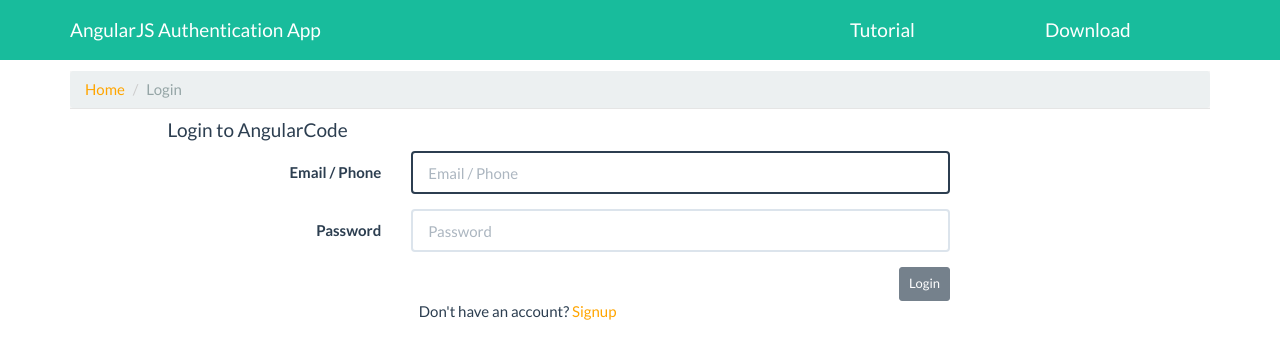
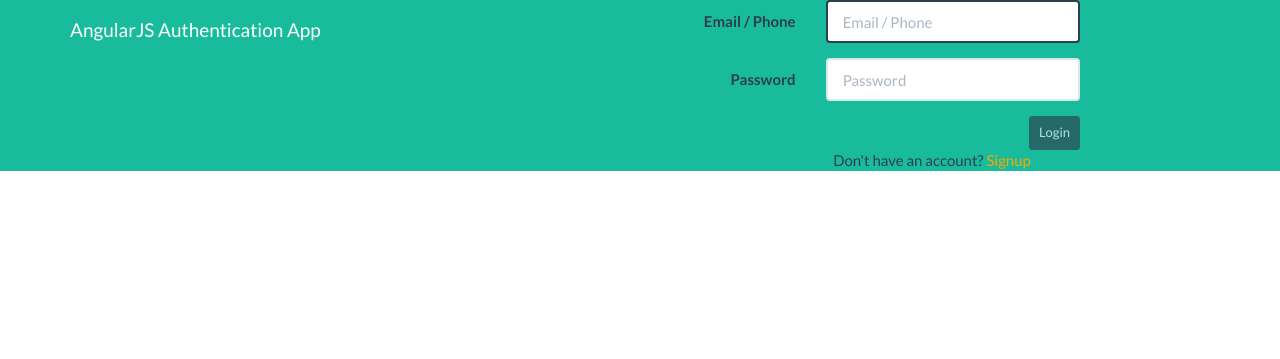
Before and after one commit to Cheera/cheera, a PHP site: page / in a window 1280 px wide. Shown: the top 359 px of the page. Run offline with PHP 8.4, Linux system fonts and the light colour scheme.

Commit message:
changes to login

```diff
--- a/index.php
+++ b/index.php
@@ -1,6 +1,5 @@
 <!DOCTYPE html>
 <html lang="en" ng-app="myApp">
-
   <head>
     <meta charset="utf-8">
     <meta http-equiv="X-UA-Compatible" content="IE=edge">
@@ -18,17 +17,15 @@
     <!-- HTML5 Shim and Respond.js IE8 support of HTML5 elements and media queries -->
     <!-- WARNING: Respond.js doesn't work if you view the page via file:// -->
     <!--[if lt IE 9]><link href= "css/bootstrap-theme.css"rel= "stylesheet" >
-
       <script src="https://oss.maxcdn.com/libs/html5shiv/3.7.0/html5shiv.js"></script>
       <script src="https://oss.maxcdn.com/libs/respond.js/1.4.2/respond.min.js"></script>
     <![endif]-->
   </head>
-
   <body ng-cloak="">
     <div class="navbar navbar-inverse navbar-fixed-top" role="navigation">
       <div class="container">
         <div class="row">
-          <div class="navbar-header col-md-8">
+          <div class="navbar-header col-md-6">
             <button type="button" class="navbar-toggle" toggle="collapse" target=".navbar-ex1-collapse">
               <span class="sr-only">Toggle navigation</span>
               <span class="icon-bar"></span>
@@ -37,19 +34,13 @@
             </button>
             <a class="navbar-brand" rel="home" title="AngularJS Authentication App">AngularJS Authentication App</a>
           </div>
-          <div class="navbar-header col-md-2">
-            <a class="navbar-brand" rel="home" title="AngularJS Authentication Tutorial" href="http://www.angularcode.com/user-authentication-using-angularjs-php-mysql">Tutorial</a>
-          </div>
-           <div class="navbar-header col-md-2">
-            <a class="navbar-brand" rel="home" title="Download" href="https://app.box.com/s/1uvn9xo9nbi4xxm9g9dx">Download</a>
+          <div class="navbar-header col-md-6">
+            <div data-ng-view="" id="ng-view" class="slide-animation"></div>
           </div>
         </div>
       </div>
     </div>
-    <div >
     <div class="container" style="margin-top:20px;">
-
-        <div data-ng-view="" id="ng-view" class="slide-animation"></div>
 
     </div>
   </body>
--- a/partials/login.html
+++ b/partials/login.html
@@ -1,27 +1,10 @@
-<div class="breadcrumbs" id="breadcrumbs">
-    <ul class="breadcrumb">
-        <li>
-            <i class="ace-icon fa fa-home home-icon"></i>
-            <a href="#">Home</a>
-        </li>
-        <li class="active">Login</li>
-    </ul>
-</div>
 <div class="page-content">
-
 <div class="row">
 <div class="space-6"></div>
 <div class="col-sm-10 col-sm-offset-1">
     <div id="login-box" class="login-box visible widget-box no-border">
         <div class="widget-body">
             <div class="widget-main">
-                <h4 class="header blue lighter bigger">
-                    <i class="icon-coffee green"></i>
-                    Login to AngularCode
-                </h4>
-
-                <div class="space-16"></div>
-
                 <form name="loginForm" class="form-horizontal" role="form">
                     <div class="form-group">
                         <label class="col-sm-3 control-label no-padding-right" for="email"> Email / Phone </label>
```
Lines whose indentation alone changed are shown as unchanged.
